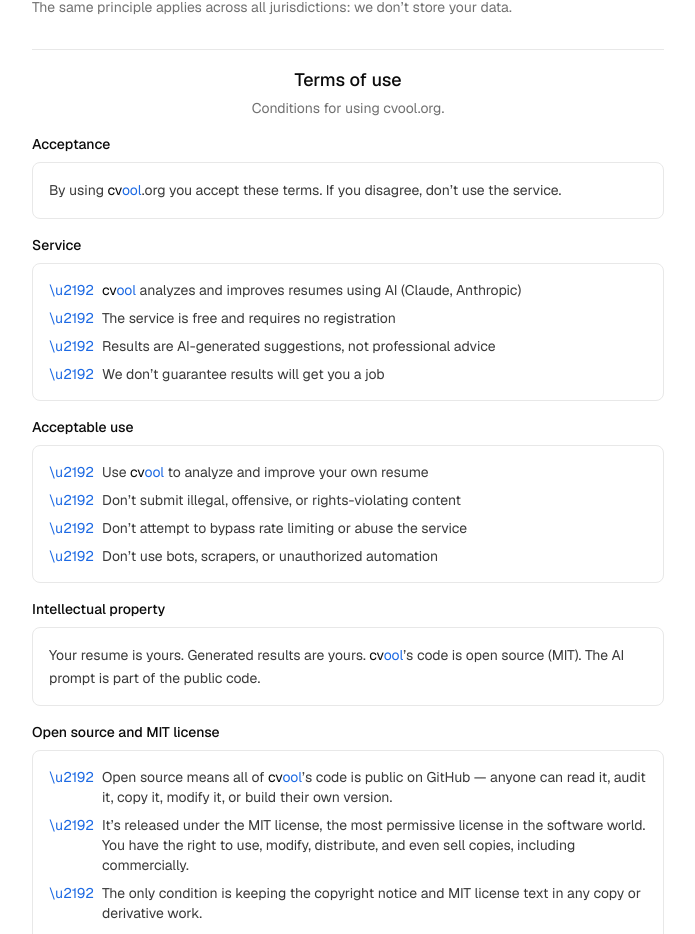
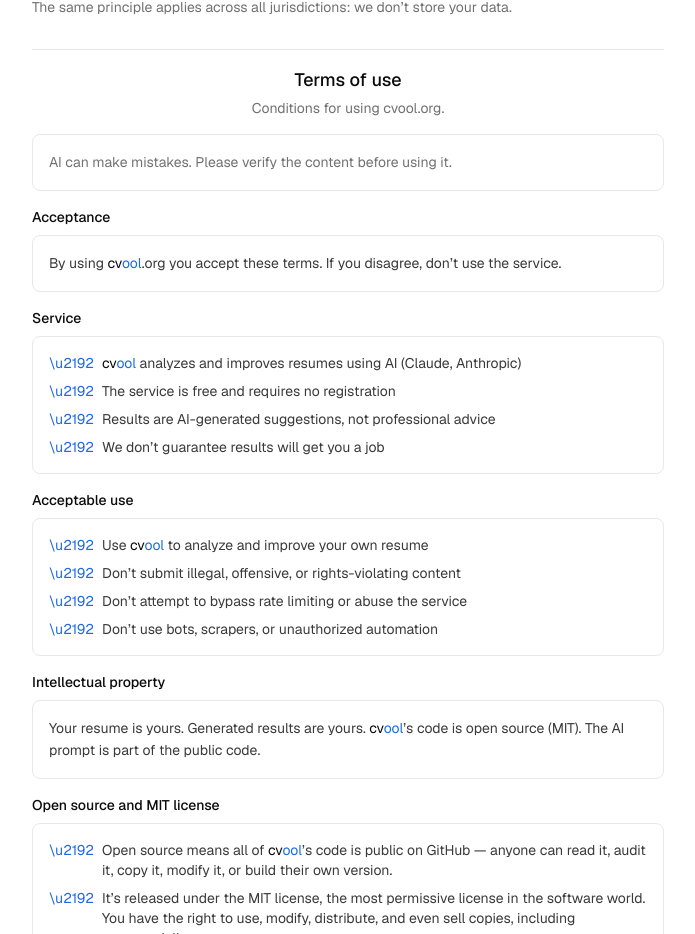
Before and after one commit to pixan-ai/cvool, a Next.js app: page /legal in a window 1280 px wide. Shown: the part 3277-4211 px from the top of the page, without its empty margins (292-987 px from the left). Built offline with nearby package versions, Linux system fonts and the light colour scheme.

Commit message:
fix: ai-disclaimer-in-terms
Add the same AI disclaimer paragraph to the Terms section of /legal

```diff
--- a/src/app/legal/page.tsx
+++ b/src/app/legal/page.tsx
@@ -70,6 +70,7 @@
     terms: {
       heading: "T\u00e9rminos de uso",
       sub: "Condiciones para usar cvool.org.",
+      aiDisclaimer: "La IA puede cometer errores. Verifica el contenido antes de utilizarlo.",
       sections: [
         { t: "Aceptaci\u00f3n", b: "Al usar cvool.org aceptas estos t\u00e9rminos. Si no est\u00e1s de acuerdo, no uses el servicio.", items: null as readonly string[] | null },
         { t: "Servicio", b: null as string | null, items: ["cvool analiza y mejora CVs usando inteligencia artificial (Claude, Anthropic)", "El servicio es gratuito y sin registro", "Los resultados son sugerencias generadas por IA, no asesor\u00eda profesional", "No garantizamos que los resultados te consigan un empleo"] as readonly string[] | null },
@@ -151,6 +152,7 @@
     terms: {
       heading: "Terms of use",
       sub: "Conditions for using cvool.org.",
+      aiDisclaimer: "AI can make mistakes. Please verify the content before using it.",
       sections: [
         { t: "Acceptance", b: "By using cvool.org you accept these terms. If you disagree, don\u2019t use the service.", items: null as readonly string[] | null },
         { t: "Service", b: null as string | null, items: ["cvool analyzes and improves resumes using AI (Claude, Anthropic)", "The service is free and requires no registration", "Results are AI-generated suggestions, not professional advice", "We don\u2019t guarantee results will get you a job"] as readonly string[] | null },
@@ -335,6 +337,7 @@
           <h2 className="text-lg font-medium text-ink-900">{t.terms.heading}</h2>
           <p className="text-sm text-ink-500">{t.terms.sub}</p>
         </div>
+        <p className="text-sm text-ink-500 leading-relaxed border border-ink-100 rounded-lg p-4">{t.terms.aiDisclaimer}</p>
         <div className="space-y-4">
           {t.terms.sections.map((s, i) => (
             <section key={i}>
```
